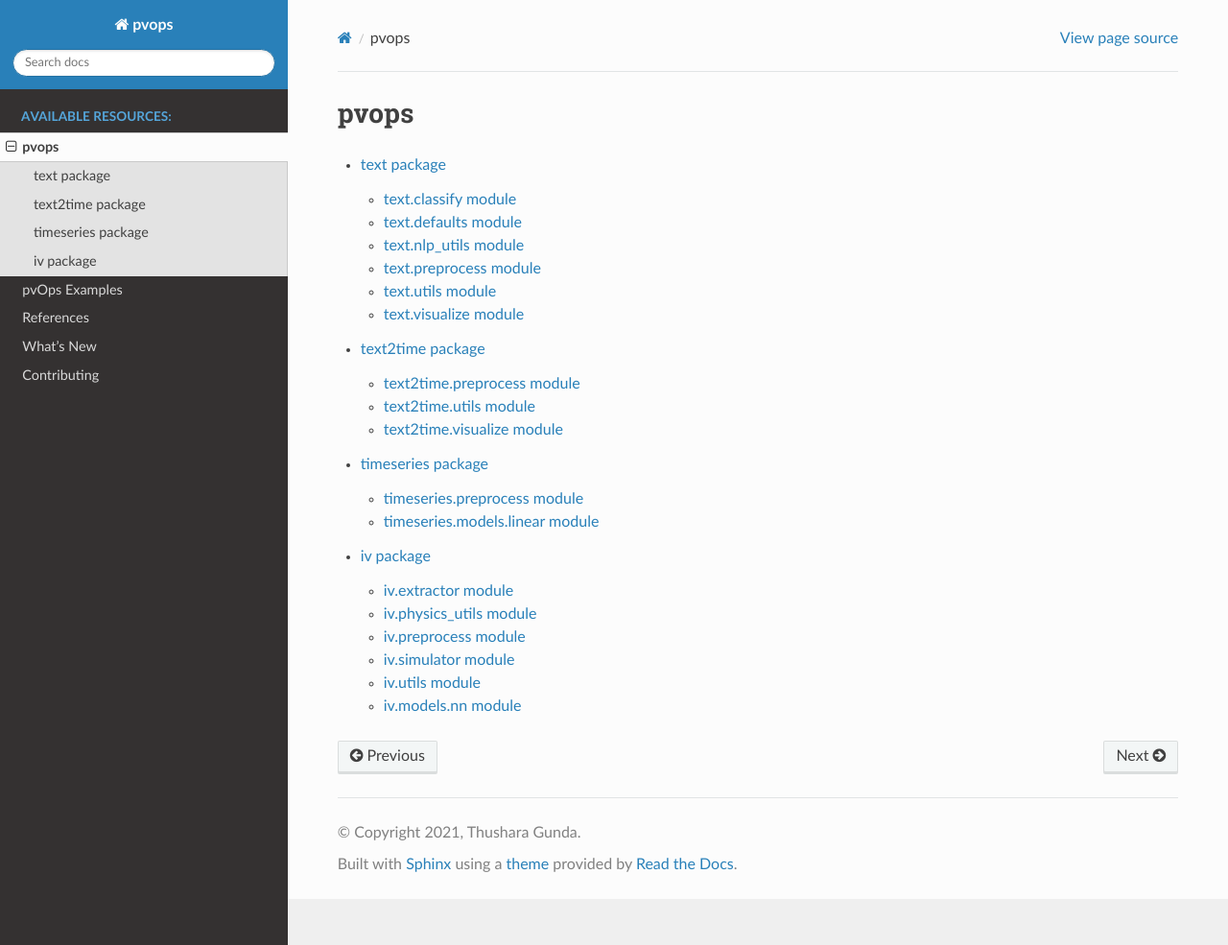
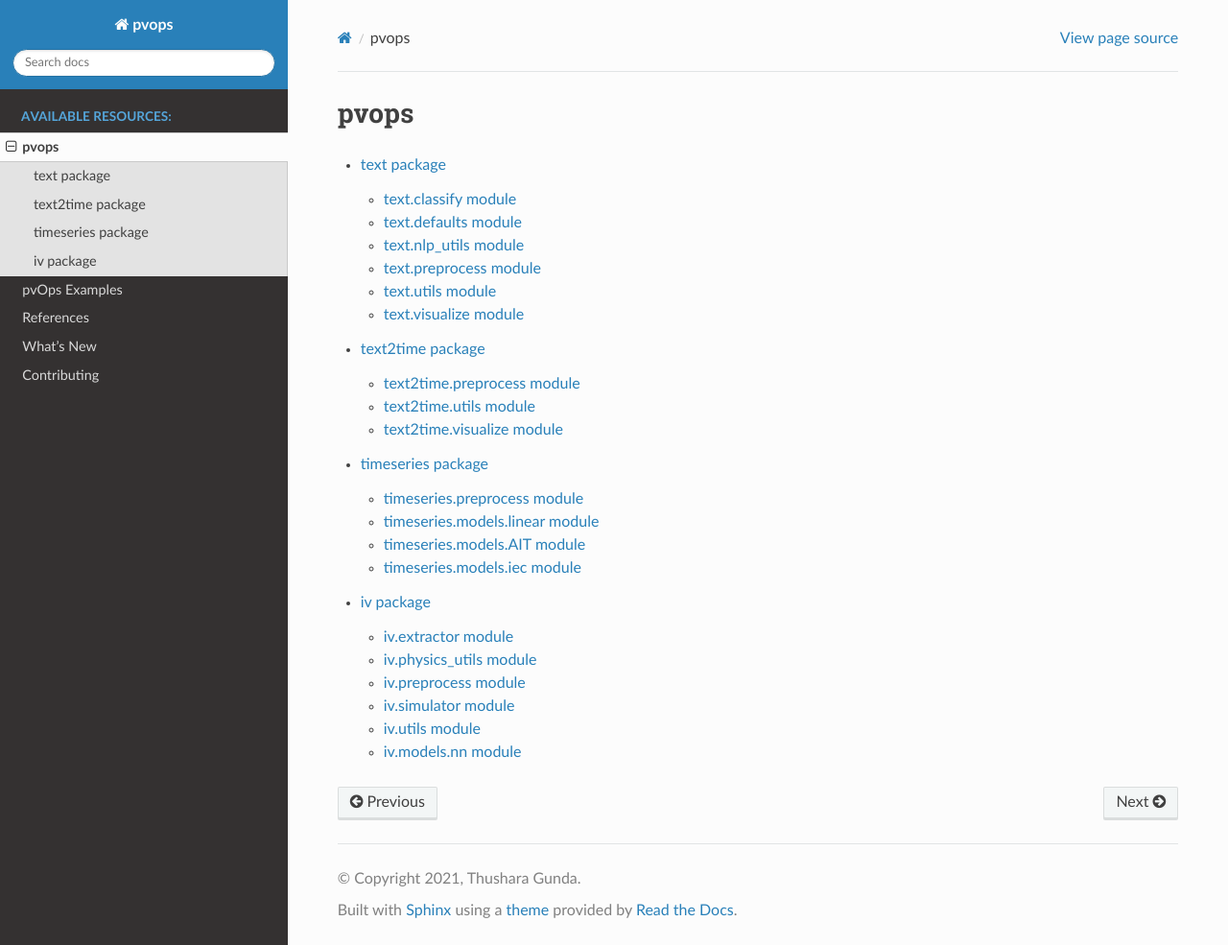
Before and after one commit to sandialabs/pvOps, a Sphinx documentation site: the page built from docs/modules.rst, in a window 1280 px wide and 985 px high. Shown: the whole window at 96% size. Built offline with Sphinx 7.4.7 and the Read the Docs theme 2.0.0, drawn with Linux system fonts in a browser that asks for light colours; pages that are not in the unit, such as notebooks, are missing from menus.

Commit message:
adding ait and iec to timeseries docs

```diff
--- a/docs/timeseries.rst
+++ b/docs/timeseries.rst
@@ -16,3 +16,19 @@ timeseries.models.linear module
    :members:
    :undoc-members:
    :show-inheritance:
+
+timeseries.models.AIT module
+-------------------------------
+
+.. automodule:: timeseries.models.AIT
+   :members:
+   :undoc-members:
+   :show-inheritance:
+
+timeseries.models.iec module
+-------------------------------
+
+.. automodule:: timeseries.models.iec
+   :members:
+   :undoc-members:
+   :show-inheritance:
```
